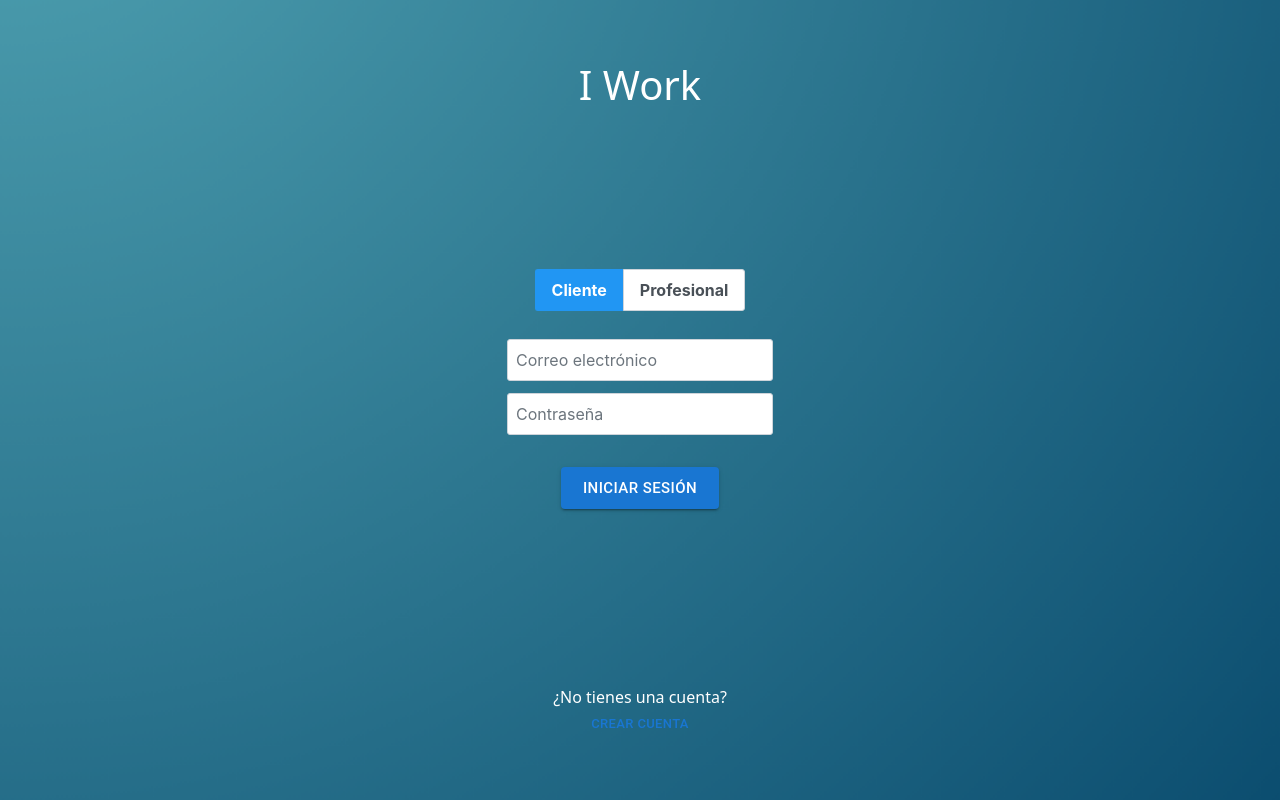
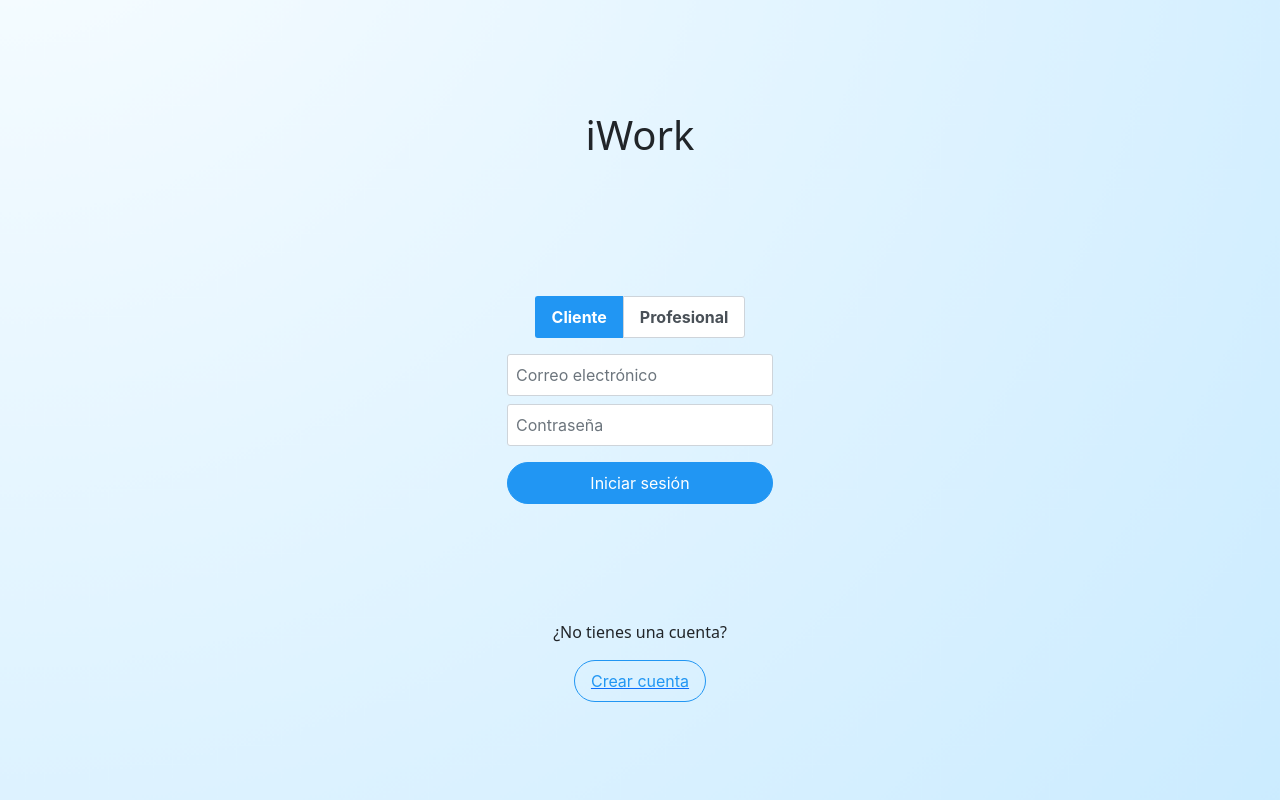
Before and after one commit to TomvShoo/IWork, a React (Create React App) app: page / in a window 1280 px wide. Built offline with nearby package versions, Linux system fonts and the light colour scheme.

Commit message:
Diseño actualizado del Front End

```diff
--- a/src/Pages/Login.js
+++ b/src/Pages/Login.js
@@ -1,102 +1,74 @@
-import { Link, useNavigate  } from "react-router-dom";
-import React, { useState } from 'react';
+import { Link, useNavigate } from "react-router-dom";
+import React, { useState } from "react";
 import { InputText } from "primereact/inputtext";
+import { Button } from "primereact/button";
 import SwitchButton from "../components/SwitchButton";
-import axios from 'axios';
+import axios from "axios";
 
 //theme
 import "primereact/resources/themes/lara-light-indigo/theme.css";
 //core
 import "primereact/resources/primereact.min.css";
-import { Button } from "@mui/material";
 // Estilos
 import "../style.css";
 
-// const Estilo = {
-//   // inputs: {
-//   //   margin: "2.5rem 0rem",
-//   // },
-//   // input: {
-//   //   display: "flex",
-//   //   flexDirection: "column",
-//   // },
-//   // h4: {
-//   //   margin: "1rem",
-//   // },
-//   // inputText: {
-//   //   margin: "0.25rem 3rem",
-//   // },
-//   // button: {
-//   //   padding: "0.85rem 1.25rem",
-//   //   margin: "1.25rem 0rem",
-//   // },
-//   // registrar: {
-//   //   margin: "2rem 0rem",
-//   // },
-// };
-
 export const Login = () => {
   const [formData, setFormData] = useState({
-    correo: '',
-    contrasena: '',
+    correo: "",
+    contrasena: "",
   });
 
   const navigate = useNavigate();
 
   const handleInputChange = (e) => {
     const { name, value } = e.target;
-    setFormData({ ...formData, [name]: value  });
-  }
+    setFormData({ ...formData, [name]: value });
+  };
 
   const handlesubmit = async (e) => {
     e.preventDefault();
 
     // inicio de sesion con axios
     try {
-      const response = await axios.post('http://localhost:4000/auth/login', {
+      const response = await axios.post("http://localhost:4000/auth/login", {
         correo: formData.correo,
         contrasena: formData.contrasena,
       });
 
       // manejo de respuesta exitosa
-      if(response.data.success) {
-        console.log('inicio de sesion exitoso :D');
-        console.log('Respuesta del servidor:', response.data);
-        localStorage.setItem('token', response.data.data);
-        return navigate('/MenuPro')
+      if (response.data.success) {
+        console.log("inicio de sesion exitoso :D");
+        console.log("Respuesta del servidor:", response.data);
+        localStorage.setItem("token", response.data.data);
+        return navigate("/MenuPro");
       } else {
-        console.log('Error en el inicio de sesion');
+        console.log("Error en el inicio de sesion");
         // return navigate('/MenuPro')
       }
       // const token = response.data.token;
-
-
     } catch (error) {
       // manejo de errores
-      console.error('error en el inicio de sesion', error);
+      console.error("error en el inicio de sesion", error);
     }
   };
 
   return (
-    <div className="containerLogin">
-      <div>
-        <h1 className="tittle">I Work</h1>
+    <div className="loginContainer">
+      <div className="loginLogo">
+        <h1>iWork</h1>
       </div>
 
-      <div className="switchButton">
-        <SwitchButton />
-      </div>
-
-      <form onSubmit={ handlesubmit }>
-        <div className="input">
+      <div className="loginData">
+        <div className="loginSwitchButton">
+          <SwitchButton />
+        </div>
+        <form className="loginForm" onSubmit={handlesubmit}>
           <InputText
             placeholder="Correo electrónico"
             name="correo"
             value={formData.correo}
             onChange={handleInputChange}
           ></InputText>
-        </div>
-        <div className="input">
           <InputText
             placeholder="Contraseña"
             type="password"
@@ -104,19 +76,22 @@ export const Login = () => {
             value={formData.contrasena}
             onChange={handleInputChange}
           ></InputText>
-        </div>
-        <div className="loginContainer">
-          <Link to="/MenuPro">
-          </Link>
-          <Button type="submit" variant="contained" size="large">Iniciar sesión</Button>
-        </div>
-      </form>
+          <Link to="/MenuPro"></Link>
+          <Button className="button" type="submit" variant="contained" rounded>
+            Iniciar sesión
+          </Button>
+        </form>
+      </div>
 
+      <div className="createNewUser">
+        <p>¿No tienes una cuenta?</p>
 
-      <div className="registerContainer">
-        <p className="registerText">¿No tienes una cuenta?</p>
         <Link to="/Registro">
-          <Button size="small">Crear cuenta</Button>
+          <div className="loginRegisterButton">
+            <Button className="button" outlined rounded>
+              Crear cuenta
+            </Button>
+          </div>
         </Link>
       </div>
     </div>
--- a/src/Pages/Registro.js
+++ b/src/Pages/Registro.js
@@ -1,74 +1,43 @@
 import { Link, useNavigate } from "react-router-dom";
-import axios from 'axios';
-import React, { useState } from 'react';
+import axios from "axios";
+import React, { useState } from "react";
 import { InputText } from "primereact/inputtext";
 import { Button } from "primereact/button";
 import { SelectButton } from "primereact/selectbutton";
 import "primereact/resources/themes/lara-light-indigo/theme.css";
 import "primereact/resources/primereact.min.css";
-import { ToggleButton } from 'primereact/togglebutton';
-import Modal from 'react-bootstrap/Modal';
-
-
-const Estilo = {
-  divContainer: {
-    display: "flex",
-    flexDirection: "column",
-    margin: "3rem 0rem",
-  },
-  inputs: {
-    display: "flex",
-    flexDirection: "column",
-  },
-  input: {
-    margin: "1rem 2rem",
-  },
-  cuentas: {
-    display: "flex",
-    flexDirection: "column",
-    marginTop: "1rem",
-  },
-  cuenta: {
-    margin: "1rem 0rem",
-  },
-  button: {
-    display: "flex",
-    alignItems: "center",
-    margin: "2rem 0rem",
-    justifyContent: "space-evenly",
-  },
-};
+// import { ToggleButton } from "primereact/togglebutton";
+// import Modal from "react-bootstrap/Modal";
 
 export const Registro = () => {
-
   const [formData, setformData] = useState({
-    nombre: '',
-    apellido: '',
-    nroTelefono: '',
-    correo: '',
-    contrasena: '',
-    confirmarContrasena: '',
-    tipoCuenta: '',
-  })
+    nombre: "",
+    apellido: "",
+    nroTelefono: "",
+    correo: "",
+    contrasena: "",
+    confirmarContrasena: "",
+    tipoCuenta: "",
+  });
 
   const navigate = useNavigate();
 
   const handleInputChange = (e) => {
     const { name, value } = e.target;
     setformData({ ...formData, [name]: value });
-  }
+  };
 
   const handleSubmit = async (e) => {
     e.preventDefault();
 
     // verificar la contraseña y la confirmacion de la contraseña
-    if(formData.contrasena !== formData.confirmarContrasena) {
-      console.log('las contraseñas no coinciden');
+    if (formData.contrasena !== formData.confirmarContrasena) {
+      console.log("las contraseñas no coinciden");
       return;
     }
 
     try {
-      const response = await axios.post('http://localhost:4000/auth/register', {
+      const response = await axios.post("http://localhost:4000/auth/register", {
         nombre: formData.nombre,
         apellido: formData.apellido,
         nroTelefono: formData.nroTelefono,
@@ -77,74 +46,65 @@ export const Registro = () => {
         tipoCuenta: formData.tipoCuenta,
       });
 
-      if(response.data.success) {
-        console.log('Registro exitoso :D');
-        navigate('/');
+      if (response.data.success) {
+        console.log("Registro exitoso :D");
+        navigate("/");
       } else {
-        console.log('Registro fallido');
+        console.log("Registro fallido");
       }
-
     } catch (error) {
-      if(error.response && error.response.status === 400) {
-        console.log('Solicitud incorrecta: Verifica los datos ingresados');
-        console.log('error en el registro', error);
+      if (error.response && error.response.status === 400) {
+        console.log("Solicitud incorrecta: Verifica los datos ingresados");
+        console.log("error en el registro", error);
       } else {
-        console.log('error en el registro', error);
+        console.log("error en el registro", error);
       }
     }
-
   };
 
   return (
-    <form
-      style={Estilo.divContainer}
-      onSubmit={handleSubmit}
-    >
-      <div style={Estilo.inputs}>
+    <div className="registerContainer">
+      <div className="registerData">
+        <form className="registerForm" onSubmit={handleSubmit}>
           <InputText
             placeholder="Nombre"
-          style={Estilo.input}
             name="nombre"
             value={formData.nombre}
             onChange={handleInputChange}
           ></InputText>
           <InputText
             placeholder="Apellido"
-          style={Estilo.input}
             name="apellido"
             value={formData.apellido}
             onChange={handleInputChange}
           ></InputText>
           <InputText
             placeholder="Numero de Telefono"
-          style={Estilo.input}
             name="nroTelefono"
             value={formData.nroTelefono}
             onChange={handleInputChange}
           ></InputText>
           <InputText
             placeholder="Correo"
-          style={Estilo.input}
             name="correo"
             value={formData.correo}
             onChange={handleInputChange}
           ></InputText>
           <InputText
             placeholder="Contraseña"
-          style={Estilo.input}
             name="contrasena"
             value={formData.contrasena}
             onChange={handleInputChange}
           ></InputText>
           <InputText
             placeholder="Verificar contraseña"
-          style={Estilo.input}
             name="confirmarContrasena"
             value={formData.confirmarContrasena}
             onChange={handleInputChange}
           ></InputText>
-      </div>
-      <div style={Estilo.cuentas}>
+
+          <div className="selectContainer">
+            <div>
               <p>Tipo de cuenta:</p>
               <SelectButton
                 options={[
@@ -152,17 +112,22 @@ export const Registro = () => {
                   { label: "Profesional", value: "profesional" },
                 ]}
                 value={formData.tipoCuenta}
-            onChange={(e) => setformData({ ...formData, tipoCuenta: e.value })}
+                onChange={(e) =>
+                  setformData({ ...formData, tipoCuenta: e.value })
+                }
               />
             </div>
 
-      <div style={Estilo.button}>
+            <div>
               <Link to="/">
                 <Button severity="danger">Cancelar</Button>
               </Link>
 
               <Button type="sumbit">Registrarse</Button>
             </div>
+          </div>
         </form>
+      </div>
+    </div>
   );
 };
--- a/src/style.css
+++ b/src/style.css
@@ -1,13 +1,17 @@
-/* ESTILOS PAGES */
+/* Estilos GLOBALES */
+.button {
+  display: flex;
+  flex-direction: column;
+}
+
 /* Estilos LOGIN */
-.containerLogin {
-  color: white;
+.loginContainer {
   display: flex;
   flex-direction: column;
   justify-content: center;
   text-align: center;
   /* Estilos del Fondo */
-  background-image: url(/src/Images/loginBackground.png);
+  background-image: url(/src/Images/background.png);
   position: absolute;
   background-size: cover;
   background-repeat: no-repeat;
@@ -18,83 +22,92 @@
   width: 100%;
   height: 100%;
 }
+.loginLogo {
+  flex: 1;
+  display: flex;
+  justify-content: center;
+  flex-direction: column;
+  margin: 1rem;
+}
+.loginData {
+  flex: 1;
+  display: flex;
+  justify-content: center;
+  flex-direction: column;
+  margin: 0rem 1.5rem;
+}
+.loginSwitchButton {
+  margin-bottom: 1rem;
+}
+.loginForm {
+  display: flex;
+  flex-direction: column;
+  gap: 0.5rem;
+}
+.createNewUser {
+  flex: 1;
+  display: flex;
+  justify-content: end;
+  flex-direction: column;
+  margin: 1rem 1.5rem;
+}
+.loginRegisterButton {
+  display: flex;
+  flex-direction: column;
+}
 
 @media (min-width: 320px) {
-  .tittle {
-    margin-bottom: 2.5rem;
+  .loginData {
+    margin: 0rem 1.5rem;
   }
-  .switchButton {
-    margin: 1rem 0rem;
+}
+@media (min-width: 480px) {
+  .loginData {
+    margin: 0rem 5rem;
   }
-  .input {
-    margin: 0.5rem 0rem;
+  .createNewUser {
+    margin: 1rem 5rem;
   }
-  .loginContainer {
-    margin: 1rem 0rem;
+}
+@media (min-width: 768px) {
+  .loginData {
+    display: flex;
+    align-items: center;
   }
-  .registerContainer {
-    margin-top: 2.5rem;
-  }
-  .registerText {
-    margin: 0rem;
+  .createNewUser {
+    display: flex;
+    justify-content: center;
+    align-items: center;
   }
 }
 
-@media (min-width: 480px) {
-  .tittle {
-    margin-bottom: 3.5rem;
-  }
-  .input {
-    margin: 0.75rem 0rem;
-  }
-  .registerContainer {
-    margin-top: 3.5rem;
-  }
+/* Estilos REGISTER */
+.registerContainer {
+  display: flex;
+  flex-direction: column;
+  justify-content: center;
+  text-align: center;
+  /* Estilos del Fondo */
+  background-image: url(/src/Images/background.png);
+  position: absolute;
+  background-size: cover;
+  background-repeat: no-repeat;
+  background-position: center center;
+  top: 50%;
+  left: 50%;
+  transform: translate(-50%, -50%);
+  width: 100%;
+  height: 100%;
 }
-
-@media (min-width: 576px) {
-  .tittle {
-    margin-bottom: 5rem;
-  }
-  .loginContainer {
-    margin: 1.5rem 0rem;
-  }
-  .registerContainer {
-    margin-top: 5rem;
-  }
+.registerData {
+  flex: 1;
+  display: flex;
+  justify-content: center;
+  flex-direction: column;
+  margin: 0rem 1.5rem;
 }
-
-@media (min-width: 768px) {
-  .tittle {
-    margin-bottom: 7.5rem;
-  }
-  .registerContainer {
-    margin-top: 7.5rem;
-  }
+.registerForm {
+  display: flex;
+  flex-direction: column;
+  gap: 0.5rem;
 }
-
-@media (min-width: 1140px) {
-  .tittle {
-    margin-bottom: 9rem;
-  }
-  .loginContainer {
-    margin: 2rem 0rem;
-  }
-  .registerContainer {
-    margin-top: 9rem;
-  }
-}
-
-@media (min-width: 1400px) {
-  .tittle {
-    margin-bottom: 10rem;
-  }
-  .loginContainer {
-    margin: 2.5rem 0rem;
-  }
-  .registerContainer {
-    margin-top: 10rem;
-  }
-}
-
-/* ESTILOS COMPONENTS */
```
Also changed, not shown: src/Images/background.png (added), src/Images/loginBackground.png (deleted). Lines whose indentation alone changed are shown as unchanged.
